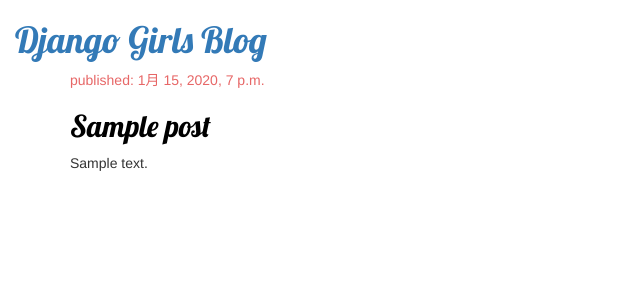
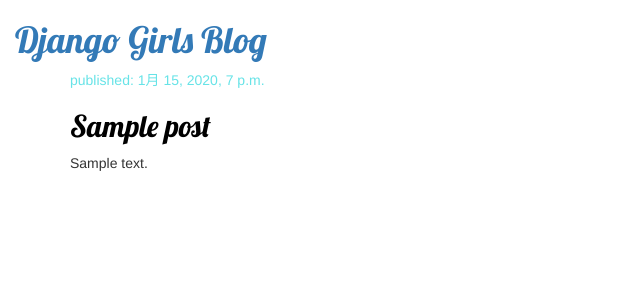
Before and after one commit to YasuhiroYano/my-first-blog, a Django app: page / in a window 1280 px wide. Shown: the top 300 px of the page, without its empty margins (0-640 px from the left). Run offline with Django 3.2, Linux system fonts and the light colour scheme; tables that the repository leaves empty hold one stand-in row (values such as "Sample post"); some libraries are stand-ins or nearby versions.

Commit message:
test04221

```diff
--- a/blog/static/css/blog.css
+++ b/blog/static/css/blog.css
@@ -19,7 +19,7 @@ h1, h2, h3, h4 {
 }
 
 .date {
-    color: #e76767;
+    color: #67e3e7;
 }
 
 .save {
```
